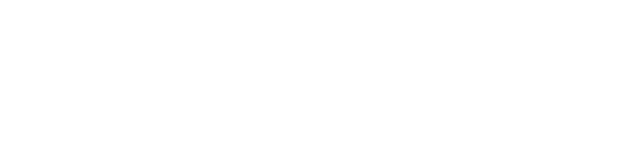
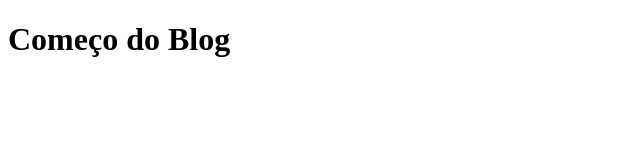
Before and after one commit to netomilfont/blogKenzie, a plain HTML site: page index.html in a window 1280 px wide. Shown: the whole page, without its empty margins (0-640 px from the left). Drawn offline with Linux system fonts and the light colour scheme.

Commit message:
Teste para saber se o Git está funcionando

```diff
--- a/index.html
+++ b/index.html
@@ -7,6 +7,6 @@
     <title>Kenzie Academy</title>
 </head>
 <body>
-
+    <h1>Começo do Blog</h1>
 </body>
 </html>
```
